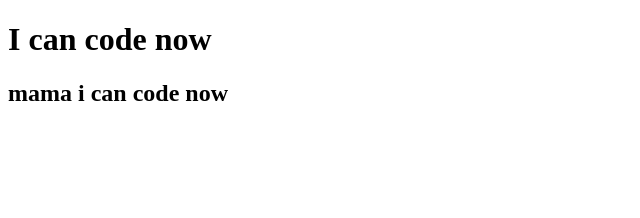
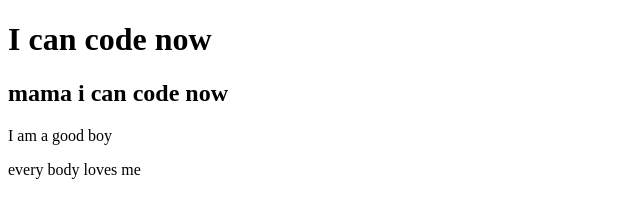
Before and after one commit to RadowanRimon/my-4th-repo, a plain HTML site: page index.html in a window 1280 px wide. Shown: the whole page, without its empty margins (0-640 px from the left). Drawn offline with Linux system fonts and the light colour scheme.

```diff
--- a/index.html
+++ b/index.html
@@ -10,5 +10,7 @@
 <body>
     <h1> I can code now</h1>
     <h2>mama i can code now</h2>
+    <p>I am a good boy</p>
+    <p>every body loves me</p>
 </body>
 </html>
```
